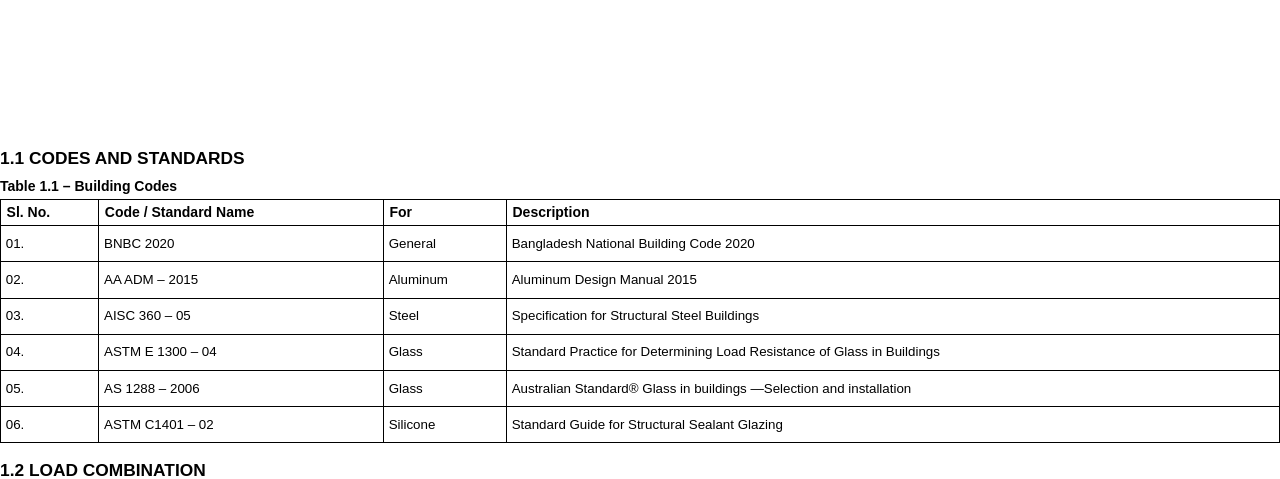
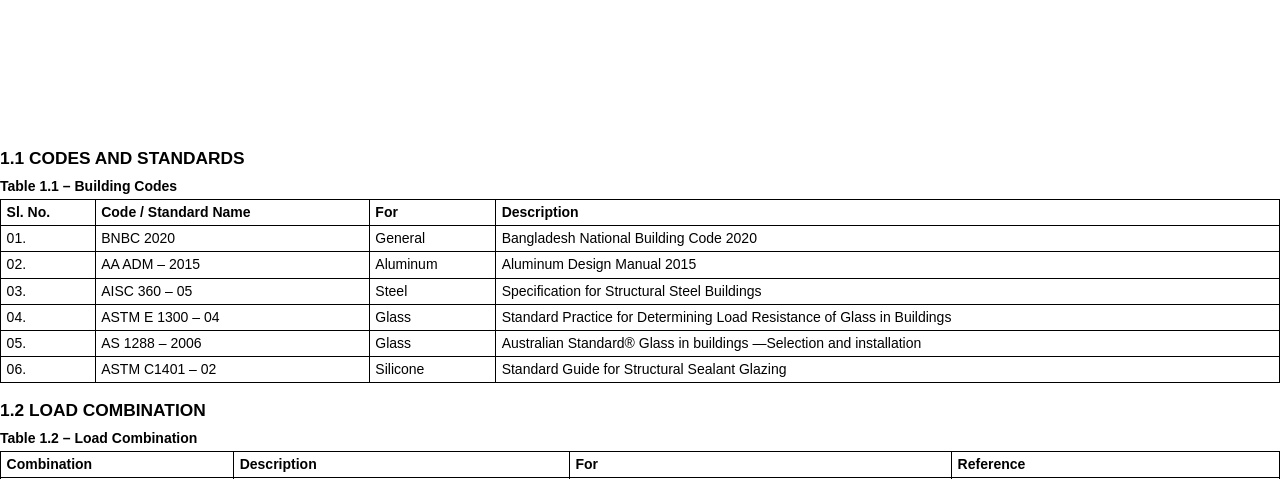
Before and after one commit to shuvroce/facade-report, a Flask app: template templates/full-report.html in a window 1280 px wide. Shown: the part 1362-1841 px from the top of the page. Run offline with Flask 3, Linux system fonts and the light colour scheme; the template is opened without the code that fills it, so the values that code supplies are empty.

Commit message:
report table padding fixed

```diff
--- a/templates/assets/css/report.css
+++ b/templates/assets/css/report.css
@@ -832,12 +832,6 @@ ol.ref li::before {
     margin-bottom: 0.3rem;
 }
 
-
-table.summary__table th, td, tr {
-    padding: 0.35rem 0.3rem;
-    font-size: 10pt;
-}
-
 .summary__td-item {
     display: flex;
     flex-direction: column;
```
